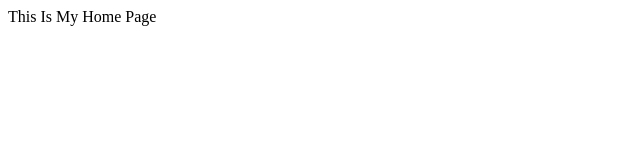
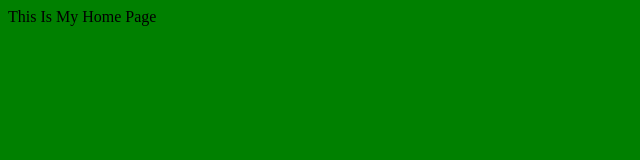
Before and after one commit to Yadav7062/devopsal3, a plain HTML site: page index.html in a window 1280 px wide. Shown: the whole page, without its empty margins (0-640 px from the left). Drawn offline with Linux system fonts and the light colour scheme.

Commit message:
Second comment

```diff
--- a/index.html
+++ b/index.html
@@ -1 +1,2 @@
+<body bgcolor="green">
 This Is My Home Page
```
